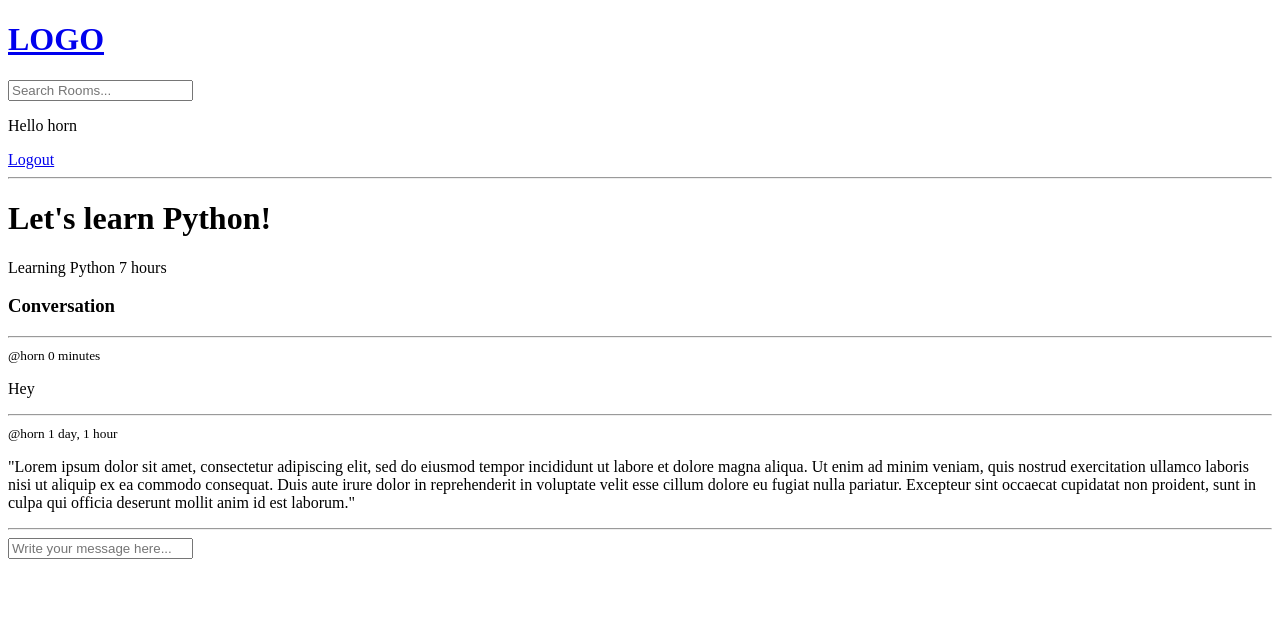
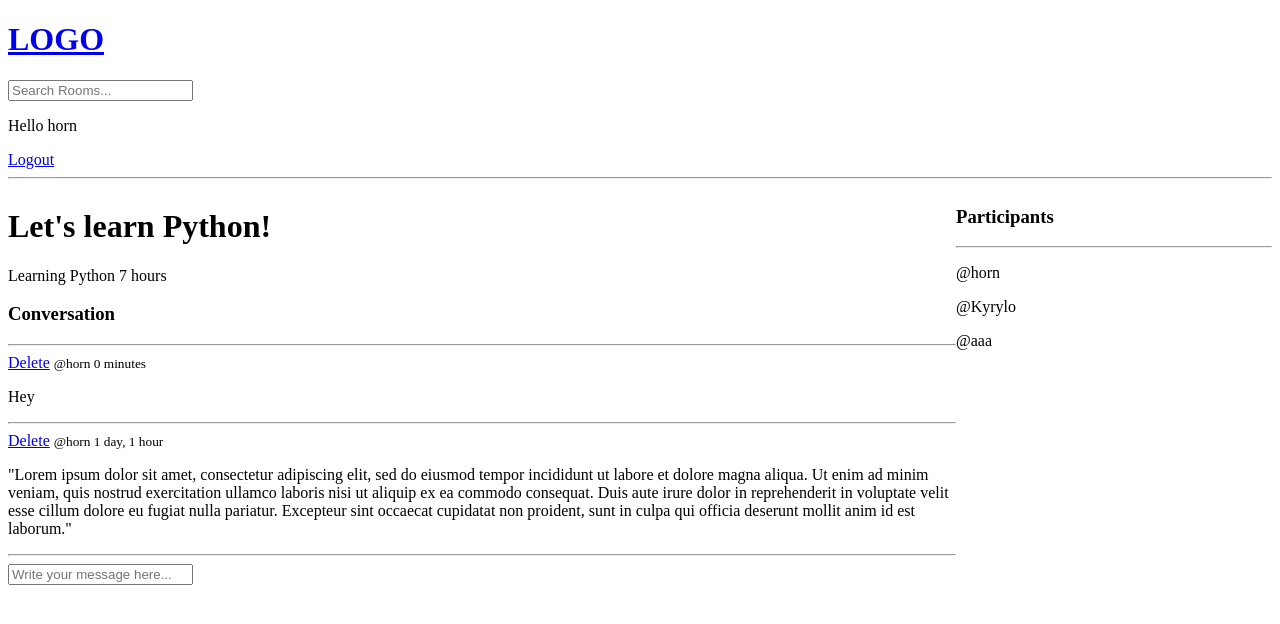
Before and after one commit to devmgod/Django-Harden, a Django app: page /room/1 in a window 1280 px wide. Shown: the top 624 px of the page. Run offline with Django 4.2, Linux system fonts and the light colour scheme; a user stored in the database is signed in; data comes from the database, SQL or seed files in the repository; both versions use the stored data as it was after the commit.

Commit message:
Participants

```diff
--- a/base/models.py
+++ b/base/models.py
@@ -16,7 +16,7 @@ class Room(models.Model):
     topic = models.ForeignKey(Topic, on_delete=models.SET_NULL, null=True)
     name = models.CharField(max_length=200)
     description = models.TextField(null=True, blank=True)
-    # participants =
+    participants = models.ManyToManyField(User, related_name='participants', blank=True)
     updated = models.DateTimeField(auto_now=True)
     created = models.DateTimeField(auto_now_add=True)
 
--- a/base/templates/base/room.html
+++ b/base/templates/base/room.html
@@ -1,7 +1,14 @@
-{% extends 'main.html' %}
+{% extends 'main.html' %} {% block content %}
 
-{% block content %}
+<style>
+  .room-container {
+    display: grid;
+    grid-template-columns: 3fr 1fr;
+  }
+</style>
 
+<div class="room-container">
+  <div>
     <h1>{{room.name}}</h1>
 
     <p>{{room.description}}</p>
@@ -12,6 +19,9 @@
 
       {% for message in room_messages %}
       <div>
+        {% if request.user == message.user %}
+        <a href="{% url 'delete-message' message.id %}">Delete</a>
+        {% endif %}
         <small>@{{message.user}} {{message.created|timesince}}</small>
         <p>{{message.body}}</p>
         <hr />
@@ -23,9 +33,25 @@
     <div class="comment-form">
       <form method="POST" action="">
         {% csrf_token %}
-        <input type="text" name="body" placeholder="Write your message here..." />
+        <input
+          type="text"
+          name="body"
+          placeholder="Write your message here..."
+        />
       </form>
     </div>
     {% endif %}
+  </div>
+  <div>
+    <h3>Participants</h3>
+    <hr />
+
+    {% for user in participants %}
+        <div>
+            <p>@{{user.username}}</p>
+        </div>
+    {% endfor %}
+  </div>
+</div>
 
 {% endblock content %}
--- a/base/urls.py
+++ b/base/urls.py
@@ -12,4 +12,5 @@ urlpatterns = [
     path('create-room/', views.createRoom, name='create-room'),
     path('update-room/<str:pk>', views.updateRoom, name='update-room'),
     path('delete-room/<str:pk>', views.deleteRoom, name='delete-room'),
+    path('delete-message/<str:pk>', views.deleteMessage, name='delete-message'),
 ]
--- a/base/views.py
+++ b/base/views.py
@@ -77,6 +77,7 @@ def home(request):
 def room(request, pk):
     room = Room.objects.get(id=pk)
     room_messages = room.message_set.all().order_by('-created')
+    participants = room.participants.all()
 
     if request.method == "POST":
         message = Message.objects.create(
@@ -84,9 +85,10 @@ def room(request, pk):
             room = room,
             body = request.POST.get('body')
         )
+        room.participants.add(request.user)
         return redirect('room', pk=room.id)
 
-    context = {'room': room, 'room_messages': room_messages}
+    context = {'room': room, 'room_messages': room_messages, 'participants': participants}
     return render(request, 'base/room.html', context)
 
 
@@ -133,3 +135,16 @@ def deleteRoom(request, pk):
         room.delete()
         return redirect('home')
     return render(request, 'base/delete.html', {'obj': room})
+
+
+@login_required(login_url='login')
+def deleteMessage(request, pk):
+    message = Message.objects.get(id=pk)
+
+    if request.user != message.user:
+        return HttpResponse('Your are not allowed here!!!')
+
+    if request.method == "POST":
+        message.delete()
+        return redirect('home')
+    return render(request, 'base/delete.html', {'obj': message})
```
Also changed, not shown: base/migrations/0003_alter_room_options_room_participants.py (added), db.sqlite3. Lines whose indentation alone changed are shown as unchanged.
